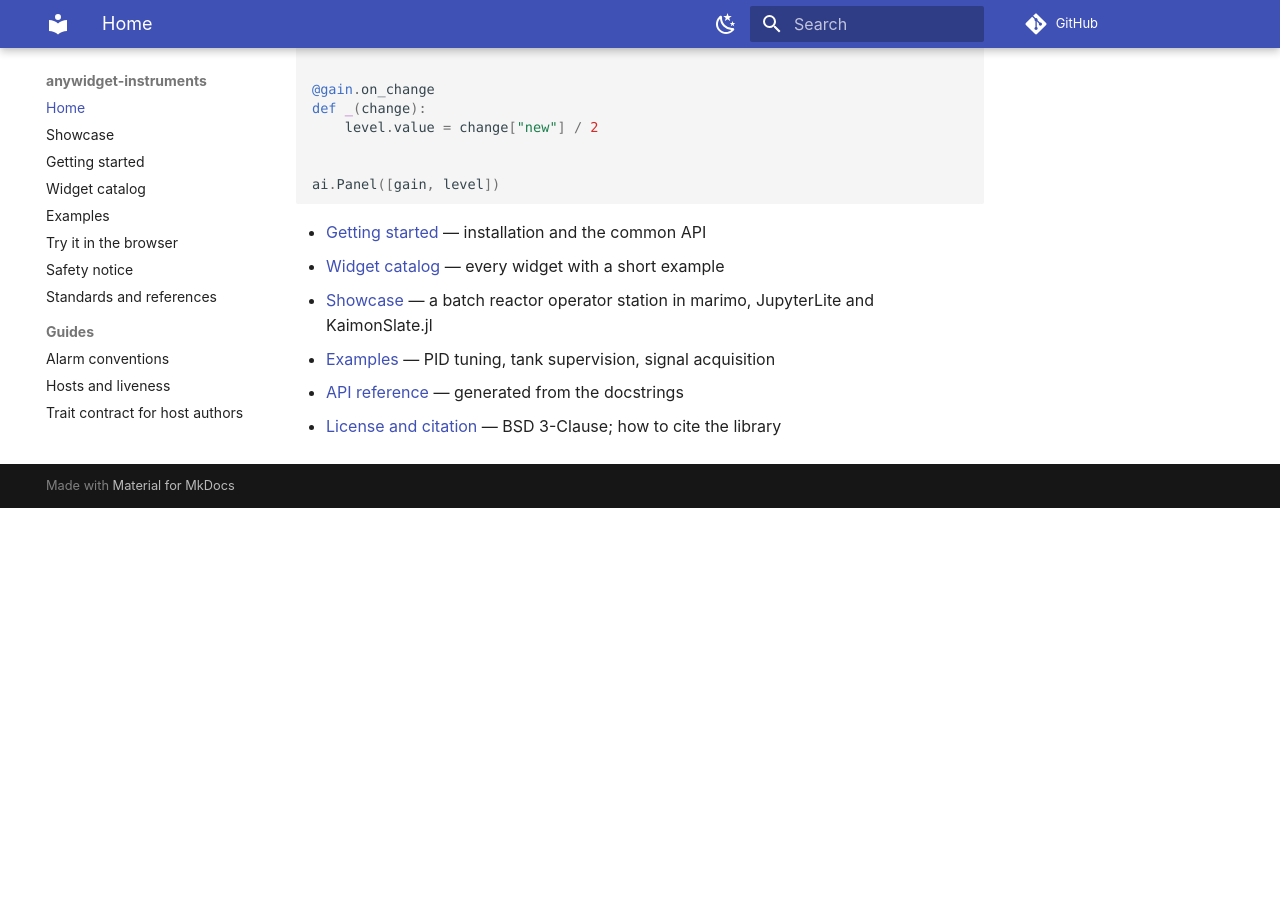
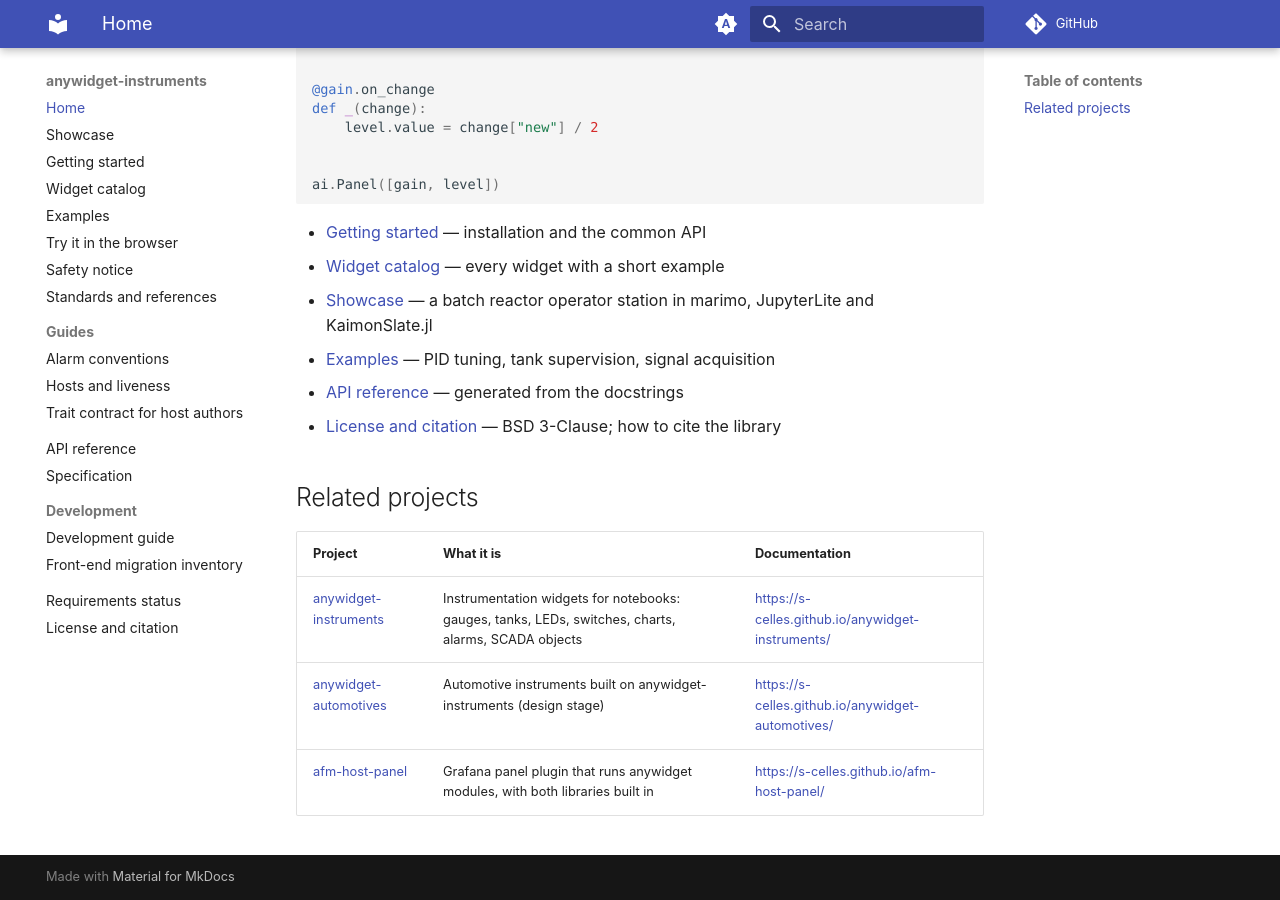
Before and after one commit to AnywidgetInstruments/anywidget-instruments-industrial, an MkDocs documentation site: the page built from docs/index.md, in a window 1280 px wide and 900 px high, scrolled down 2361 px. Built offline with MkDocs 1.6.1 and Material for MkDocs 9.7.7, drawn with Linux system fonts in a browser that asks for light colours; comment, search, counter and statistics services are not loaded; before the commit the page ends 2869 px from its top, so only the background shows below that.

Commit message:
Follow the system theme in the docs and link the related projects
- The documentation site starts in the system theme; the toggle cycles
  light, dark and system (was light and dark only).
- The widget gallery shows the light or the dark screenshot after the
  theme, on the site and in the README (picture element on GitHub).
- Related projects section, the same in afm-host-panel and
  anywidget-automotives, with links to their documentation.
- Hosts: Grafana through afm-host-panel, which bundles the front end.

Claude-Session: https://claude.ai/code/session_01V2xWk4WHP94enZ7Uv754BA

```diff
--- a/docs/index.md
+++ b/docs/index.md
@@ -53,3 +54,11 @@ ai.Panel([gain, level])
 * [Examples](examples.md) — PID tuning, tank supervision, signal acquisition
 * [API reference](api.md) — generated from the docstrings
 * [License and citation](citing.md) — BSD 3-Clause; how to cite the library
+
+## Related projects
+
+| Project | What it is | Documentation |
+|---|---|---|
+| [anywidget-instruments](https://github.com/s-celles/anywidget-instruments) | Instrumentation widgets for notebooks: gauges, tanks, LEDs, switches, charts, alarms, SCADA objects | <https://s-celles.github.io/anywidget-instruments/> |
+| [anywidget-automotives](https://github.com/s-celles/anywidget-automotives) | Automotive instruments built on anywidget-instruments (design stage) | <https://s-celles.github.io/anywidget-automotives/> |
+| [afm-host-panel](https://github.com/s-celles/afm-host-panel) | Grafana panel plugin that runs anywidget modules, with both libraries built in | <https://s-celles.github.io/afm-host-panel/> |
--- a/mkdocs.yml
+++ b/mkdocs.yml
@@ -1,5 +1,6 @@
 site_name: anywidget-instruments
 site_description: Instrumentation widgets for computational notebooks
+site_url: https://s-celles.github.io/anywidget-instruments/
 repo_url: https://github.com/s-celles/anywidget-instruments
 edit_uri: ""
 # DOC-005: buildable offline — no Google Fonts, no CDN assets.
@@ -9,11 +10,16 @@ theme:
   features:
     - navigation.sections
     - content.code.copy
+  # System preference by default; the toggle cycles light, dark, system.
   palette:
-    - scheme: default
-      toggle: { icon: material/weather-night, name: Dark mode }
-    - scheme: slate
-      toggle: { icon: material/weather-sunny, name: Light mode }
+    - media: "(prefers-color-scheme)"
+      toggle: { icon: material/brightness-auto, name: Switch to light mode }
+    - media: "(prefers-color-scheme: light)"
+      scheme: default
+      toggle: { icon: material/weather-sunny, name: Switch to dark mode }
+    - media: "(prefers-color-scheme: dark)"
+      scheme: slate
+      toggle: { icon: material/weather-night, name: Switch to system preference }
 nav:
   - Home: index.md
   - Showcase: showcase.md
```
Also changed, not shown: other parts of docs/index.md (+2 -1 lines), README.md (+12 -1 lines), docs/hosts.md (+1 -0 lines), docs/widgets.md (+2 -1 lines).
